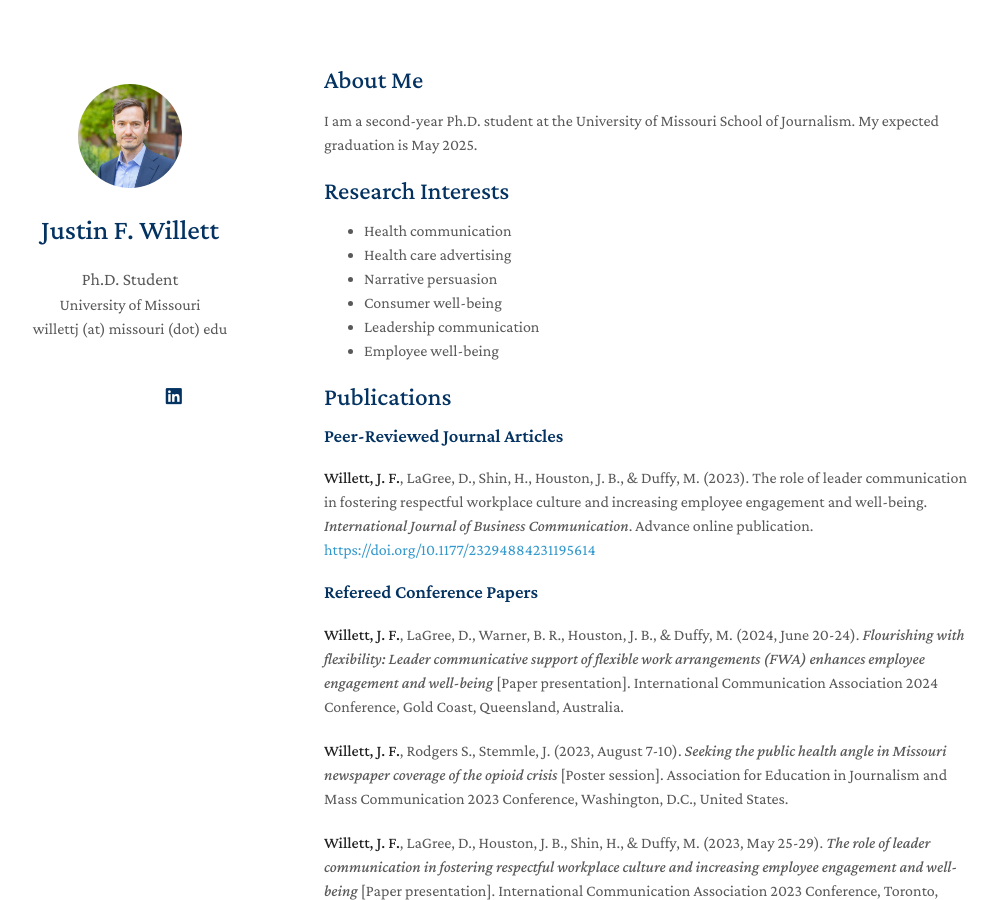
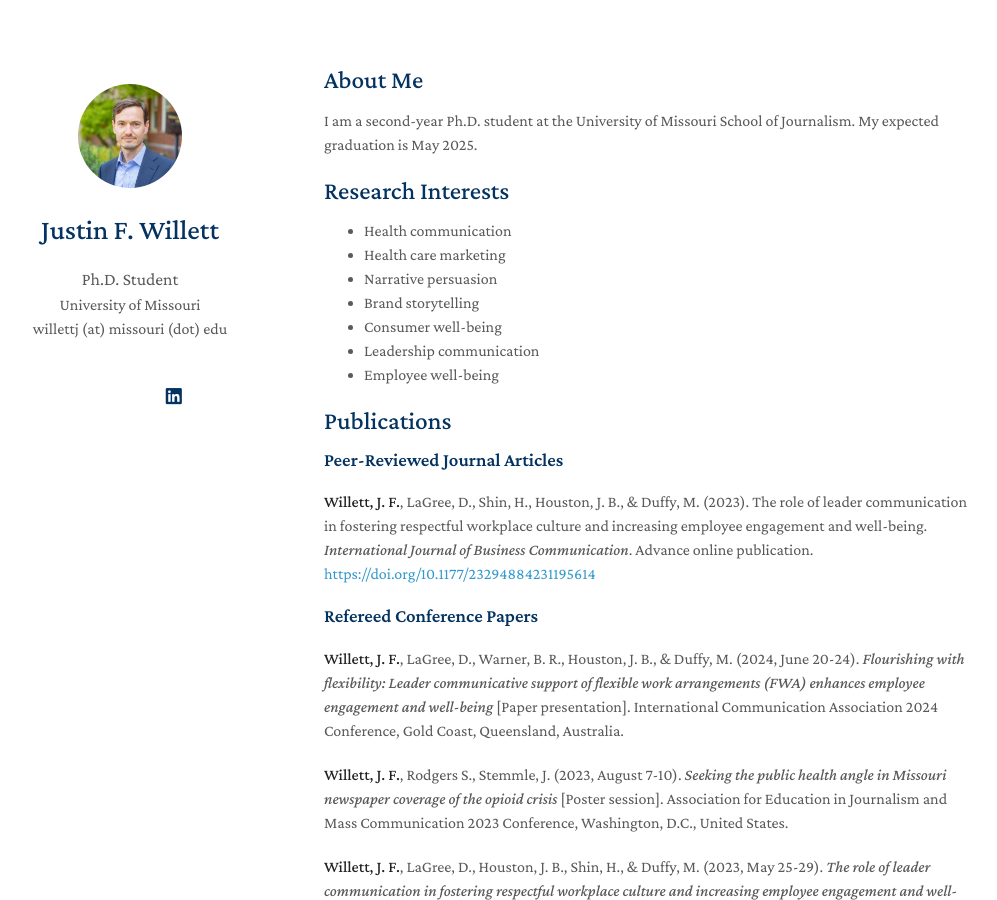
Before and after one commit to willettjf/willettjf.github.io, a Jekyll site: the page built from index.md, in a window 1280 px wide and 900 px high. Shown: the whole window, without its empty margins (146-1143 px from the left). Built offline with Jekyll 4.4.1, drawn with Linux system fonts in a browser that asks for light colours; nearby versions of some CDN libraries; a style sheet for code colours, icons or effects is not loaded; our own code applies the rules of GitHub Pages for plain Markdown files.

Commit message:
Update index.md
Add brand storytelling to research interests

```diff
--- a/index.md
+++ b/index.md
@@ -9,8 +9,9 @@ I am a second-year Ph.D. student at the University of Missouri School of Journal
 ## Research Interests
 
 - Health communication
-- Health care advertising
+- Health care marketing
 - Narrative persuasion
+- Brand storytelling
 - Consumer well-being
 - Leadership communication
 - Employee well-being
```
